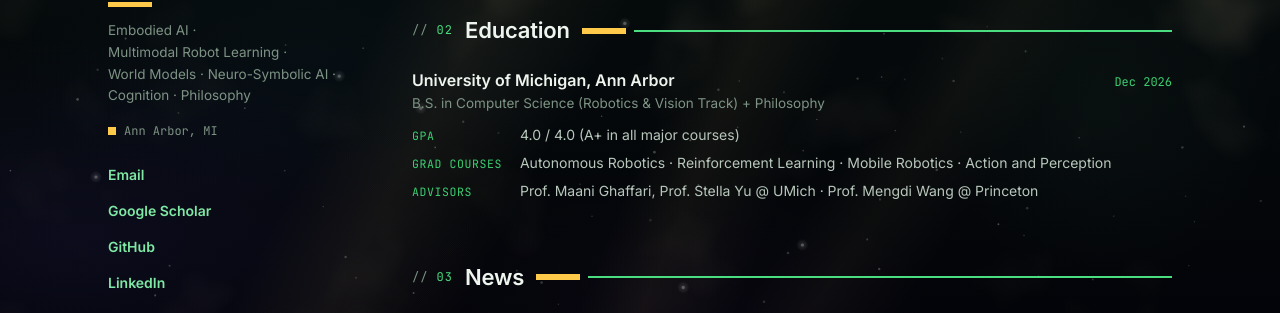
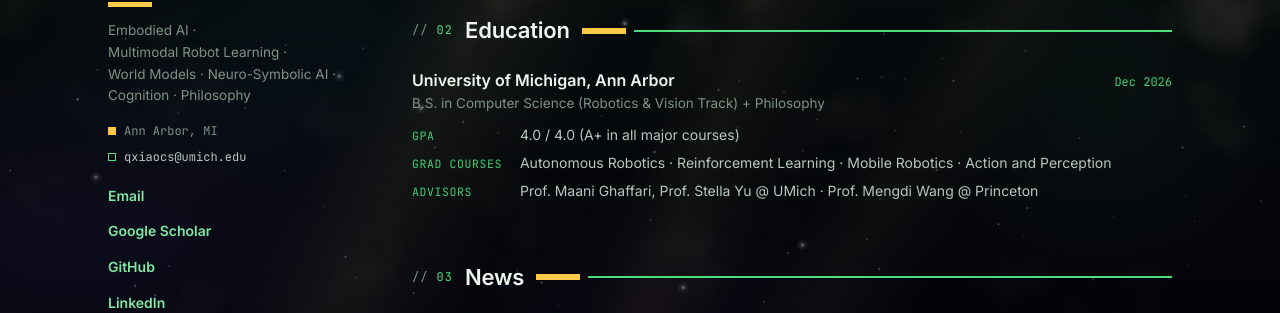
Before and after one commit to chloeqxq/chloeqxq.github.io, a plain HTML site: page index.html in a window 1280 px wide. Shown: the part 483-796 px from the top of the page. Drawn offline with Linux system fonts and the light colour scheme.

Commit message:
Show email in sidebar

```diff
--- a/css/style.css
+++ b/css/style.css
@@ -245,14 +245,18 @@
   font-family: var(--mono);
   font-size: 12px;
   color: var(--muted);
-  margin-bottom: 18px;
+  margin-bottom: 6px;
 }
+.status a { color: var(--text); }
+.status a:hover { color: var(--cyan); }
 .pulse {
+  flex-shrink: 0;
   width: 8px; height: 8px;
   background: var(--sun);
 }
+.pulse.mail { background: transparent; border: 1.5px solid var(--cyan); }
 
-.side-links { list-style: none; }
+.side-links { list-style: none; margin-top: 12px; }
 .side-links li + li { margin-top: 4px; }
 .side-links a {
   display: flex;
--- a/index.html
+++ b/index.html
@@ -8,7 +8,7 @@
   <link rel="preconnect" href="https://fonts.googleapis.com" />
   <link rel="preconnect" href="https://fonts.gstatic.com" crossorigin />
   <link href="https://fonts.googleapis.com/css2?family=Inter:wght@400;500;600;700&family=JetBrains+Mono:wght@400;500&display=swap" rel="stylesheet" />
-  <link rel="stylesheet" href="css/style.css?v=13" />
+  <link rel="stylesheet" href="css/style.css?v=14" />
 </head>
 <body>
   <!-- ============ NAV ============ -->
@@ -51,6 +51,7 @@
       <p class="tagline"><span>Embodied AI</span> · <span>Multimodal Robot Learning</span> · <span>World Models</span> · <span>Neuro-Symbolic AI</span> · <span>Cognition</span> · <span>Philosophy</span></p>
 
       <p class="status"><span class="pulse"></span>Ann Arbor, MI</p>
+      <p class="status"><span class="pulse mail"></span><a href="mailto:qxiaocs@umich.edu">qxiaocs@umich.edu</a></p>
 
       <ul class="side-links">
         <li><a href="mailto:qxiaocs@umich.edu">Email</a></li>
```
